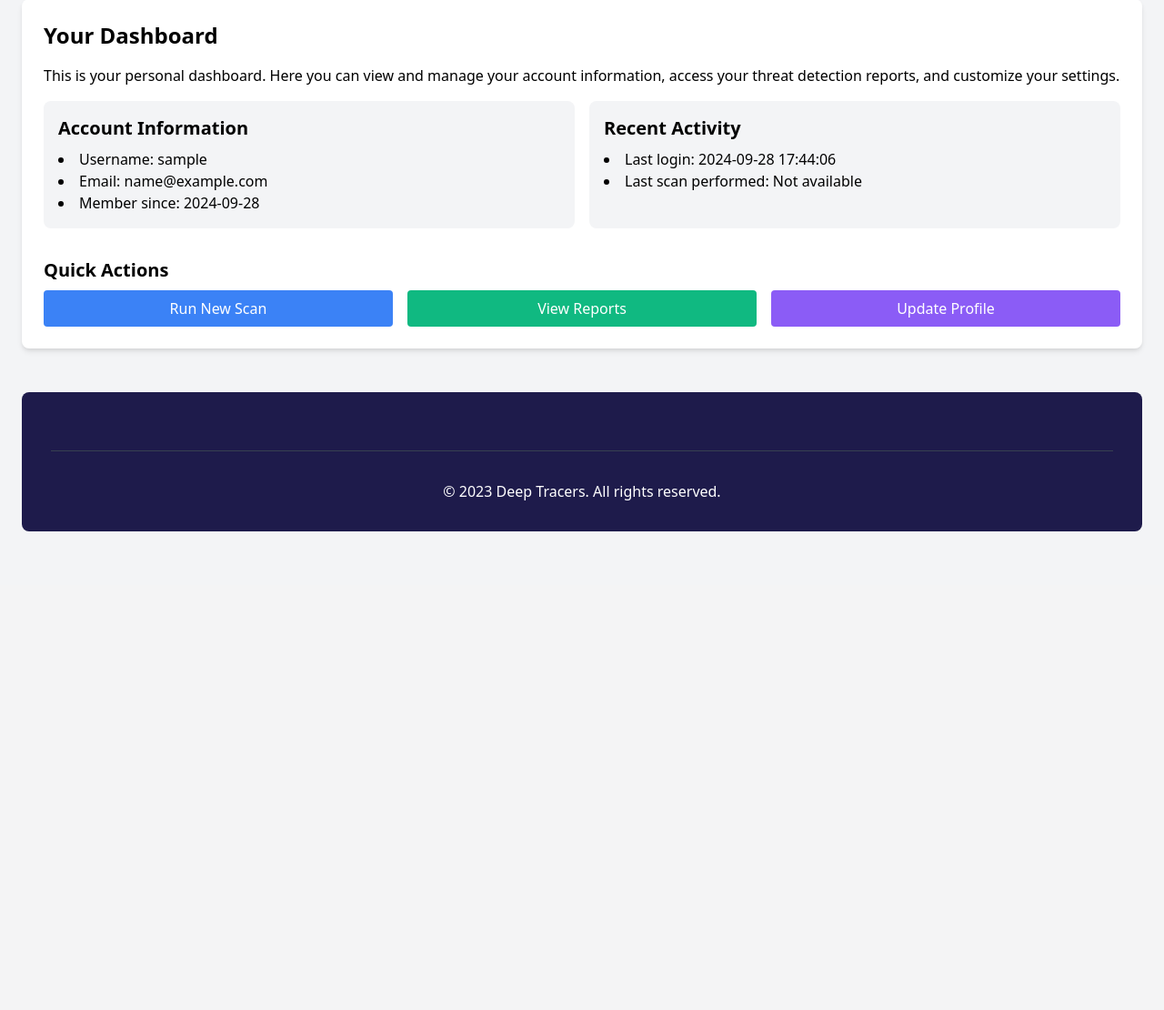
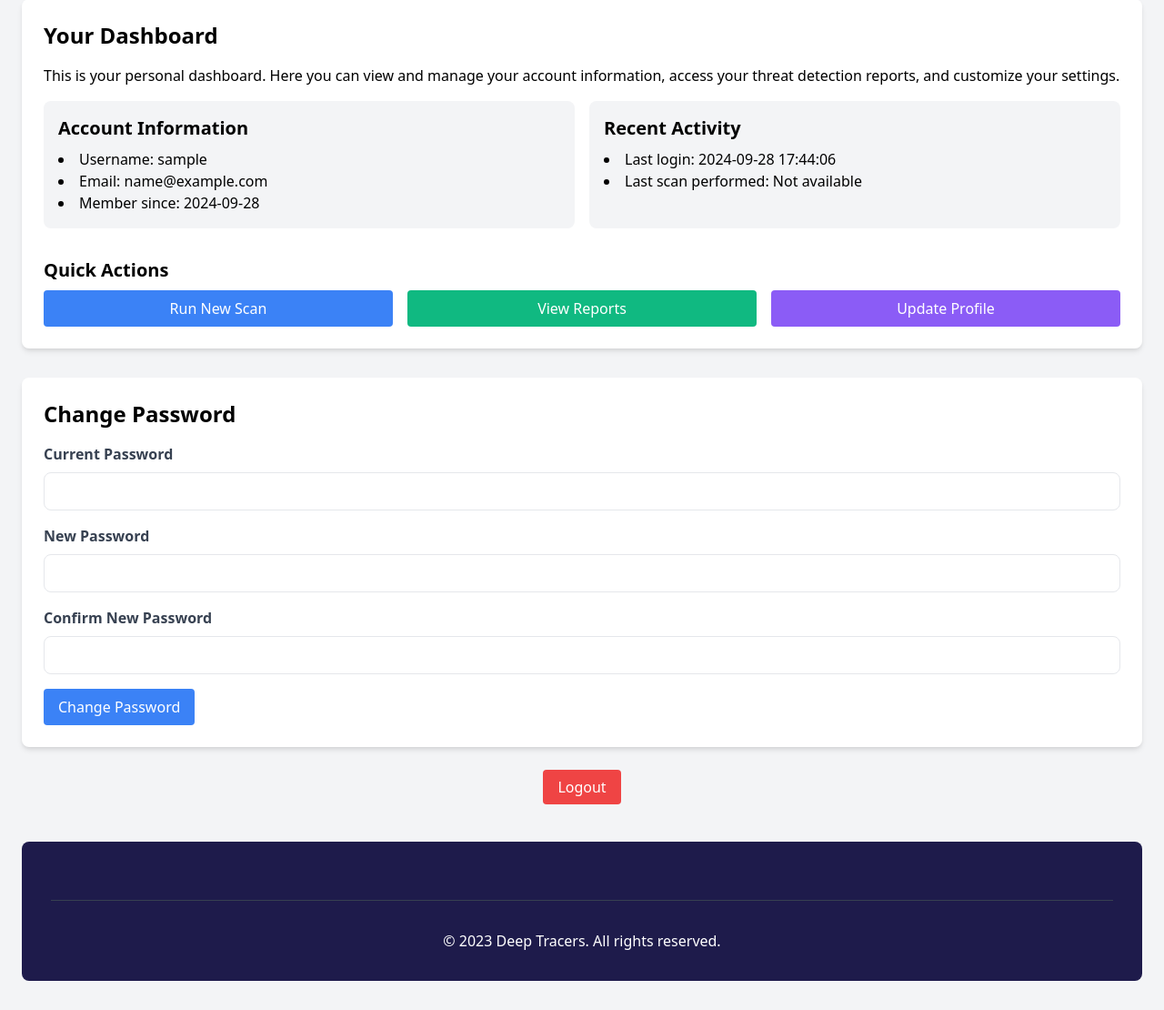
Before and after one commit to Sidreyas/DeepTracers, a Flask app: page /dashboard in a window 1280 px wide. Shown: the part 157-1267 px from the top of the page at 91% size. Before the commit the page ends 741 px from the top, so only its background shows below. Run offline with Flask 3, Linux system fonts and the light colour scheme; the visitor is signed in with stand-in values (Sample User, id 1); some libraries are stand-ins or nearby versions.

Commit message:
Agent query: Please test the following features and provide feedback: 1. Register a new user, 2. Log in with the newly created account, 3. Access the dashboard and verify that the last login time is displayed correctly, 4. Change the user's password, 5. Log out and log back in with the new password.

```diff
--- a/models.py
+++ b/models.py
@@ -9,6 +9,7 @@ class User(UserMixin, db.Model):
     email = db.Column(db.String(120), unique=True, nullable=False)
     password_hash = db.Column(db.String(256))
     created_at = db.Column(db.DateTime, default=datetime.utcnow)
+    last_login = db.Column(db.DateTime, default=datetime.utcnow)
 
     def set_password(self, password):
         self.password_hash = generate_password_hash(password)
@@ -16,6 +17,10 @@ class User(UserMixin, db.Model):
     def check_password(self, password):
         return check_password_hash(self.password_hash, password)
 
+    def update_last_login(self):
+        self.last_login = datetime.utcnow()
+        db.session.commit()
+
 class Contact(db.Model):
     id = db.Column(db.Integer, primary_key=True)
     name = db.Column(db.String(100), nullable=False)
--- a/templates/dashboard.html
+++ b/templates/dashboard.html
@@ -5,7 +5,7 @@
 {% block content %}
 <h1 class="text-3xl font-bold mb-8">Welcome, {{ current_user.username }}!</h1>
 
-<div class="bg-white p-6 rounded-lg shadow-md">
+<div class="bg-white p-6 rounded-lg shadow-md mb-8">
     <h2 class="text-2xl font-semibold mb-4">Your Dashboard</h2>
     <p class="mb-4">This is your personal dashboard. Here you can view and manage your account information, access your threat detection reports, and customize your settings.</p>
 
@@ -21,7 +21,7 @@
         <div class="bg-gray-100 p-4 rounded-lg">
             <h3 class="text-xl font-semibold mb-2">Recent Activity</h3>
             <ul class="list-disc list-inside">
-                <li>Last login: {{ now.strftime('%Y-%m-%d %H:%M:%S') }}</li>
+                <li>Last login: {{ current_user.last_login.strftime('%Y-%m-%d %H:%M:%S') }}</li>
                 <li>Last scan performed: Not available</li>
             </ul>
         </div>
@@ -36,4 +36,27 @@
         </div>
     </div>
 </div>
+
+<div class="bg-white p-6 rounded-lg shadow-md mb-8">
+    <h2 class="text-2xl font-semibold mb-4">Change Password</h2>
+    <form action="{{ url_for('auth.change_password') }}" method="POST">
+        <div class="mb-4">
+            <label for="current_password" class="block text-gray-700 font-bold mb-2">Current Password</label>
+            <input type="password" id="current_password" name="current_password" required class="w-full px-3 py-2 border rounded-lg focus:outline-none focus:border-blue-500">
+        </div>
+        <div class="mb-4">
+            <label for="new_password" class="block text-gray-700 font-bold mb-2">New Password</label>
+            <input type="password" id="new_password" name="new_password" required class="w-full px-3 py-2 border rounded-lg focus:outline-none focus:border-blue-500">
+        </div>
+        <div class="mb-4">
+            <label for="confirm_password" class="block text-gray-700 font-bold mb-2">Confirm New Password</label>
+            <input type="password" id="confirm_password" name="confirm_password" required class="w-full px-3 py-2 border rounded-lg focus:outline-none focus:border-blue-500">
+        </div>
+        <button type="submit" class="bg-blue-500 text-white py-2 px-4 rounded hover:bg-blue-600">Change Password</button>
+    </form>
+</div>
+
+<div class="text-center">
+    <a href="{{ url_for('auth.logout') }}" class="bg-red-500 text-white py-2 px-4 rounded hover:bg-red-600">Logout</a>
+</div>
 {% endblock %}
```
Also changed, not shown: auth.py (+21 -0 lines), Screenshot from 2024-09-28 21-40-42.png (added).
